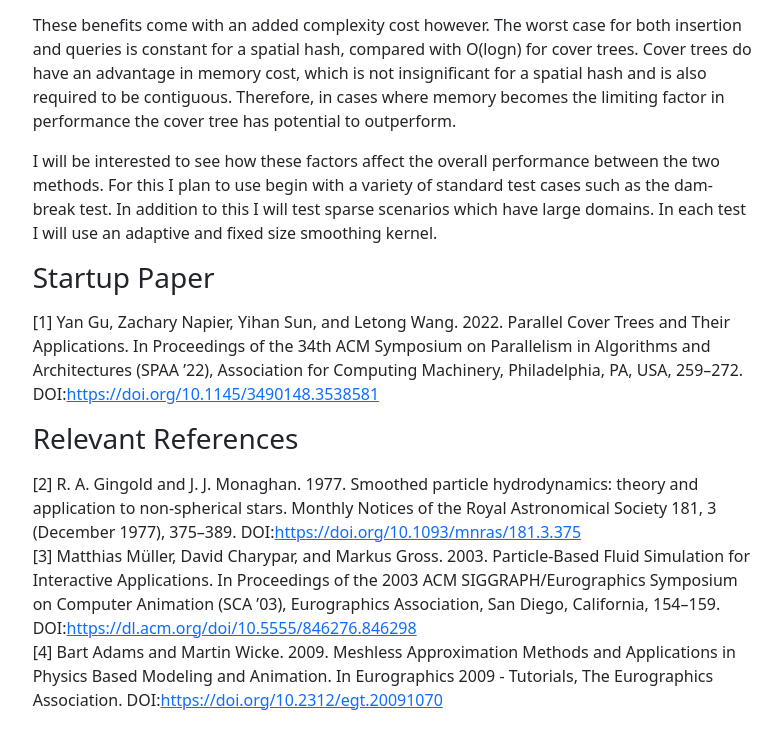
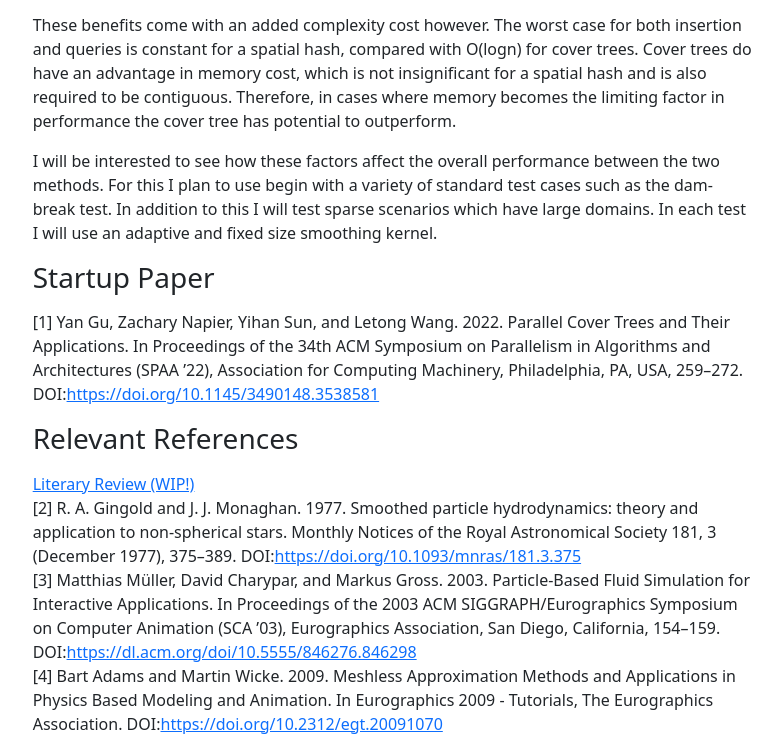
Before and after one commit to bottledspace/comp5704-parallel-algorithms, a plain HTML site: page docs/index.html in a window 1280 px wide. Shown: the part 635-1387 px from the top of the page, without its empty margins (246-1028 px from the left). Before the commit the page ends 1363 px from the top, so only its background shows below. Drawn offline with nearby package versions, Linux system fonts and the light colour scheme.

Commit message:
Update index.html

```diff
--- a/docs/index.html
+++ b/docs/index.html
@@ -36,6 +36,7 @@ scenarios which have large domains. In each test I will use an adaptive and fixe
 <li value="1">Yan Gu, Zachary Napier, Yihan Sun, and Letong Wang. 2022. Parallel Cover Trees and Their Applications. In Proceedings of the 34th ACM Symposium on Parallelism in Algorithms and Architectures (SPAA ’22), Association for Computing Machinery, Philadelphia, PA, USA, 259–272. DOI:<a href="https://doi.org/10.1145/3490148.3538581">https://doi.org/10.1145/3490148.3538581</a></li>
 </ol>
 <h3 class="mt-3 mb-3">Relevant References</h3>
+<a href="/litreview.pdf">Literary Review (WIP!)</a>
 <ol class="refs">
 <li value="2"> R. A. Gingold and J. J. Monaghan. 1977. Smoothed particle hydrodynamics: theory and application to non-spherical stars. Monthly Notices of the Royal Astronomical Society 181, 3 (December 1977), 375–389. DOI:<a href="https://doi.org/10.1093/mnras/181.3.375">https://doi.org/10.1093/mnras/181.3.375</a></li>
 <li value="3"> Matthias Müller, David Charypar, and Markus Gross. 2003. Particle-Based Fluid Simulation for Interactive Applications. In Proceedings of the 2003 ACM SIGGRAPH/Eurographics Symposium on Computer Animation (SCA ’03), Eurographics Association, San Diego, California, 154–159. DOI:<a href="https://dl.acm.org/doi/10.5555/846276.846298">https://dl.acm.org/doi/10.5555/846276.846298</a></li>
```
